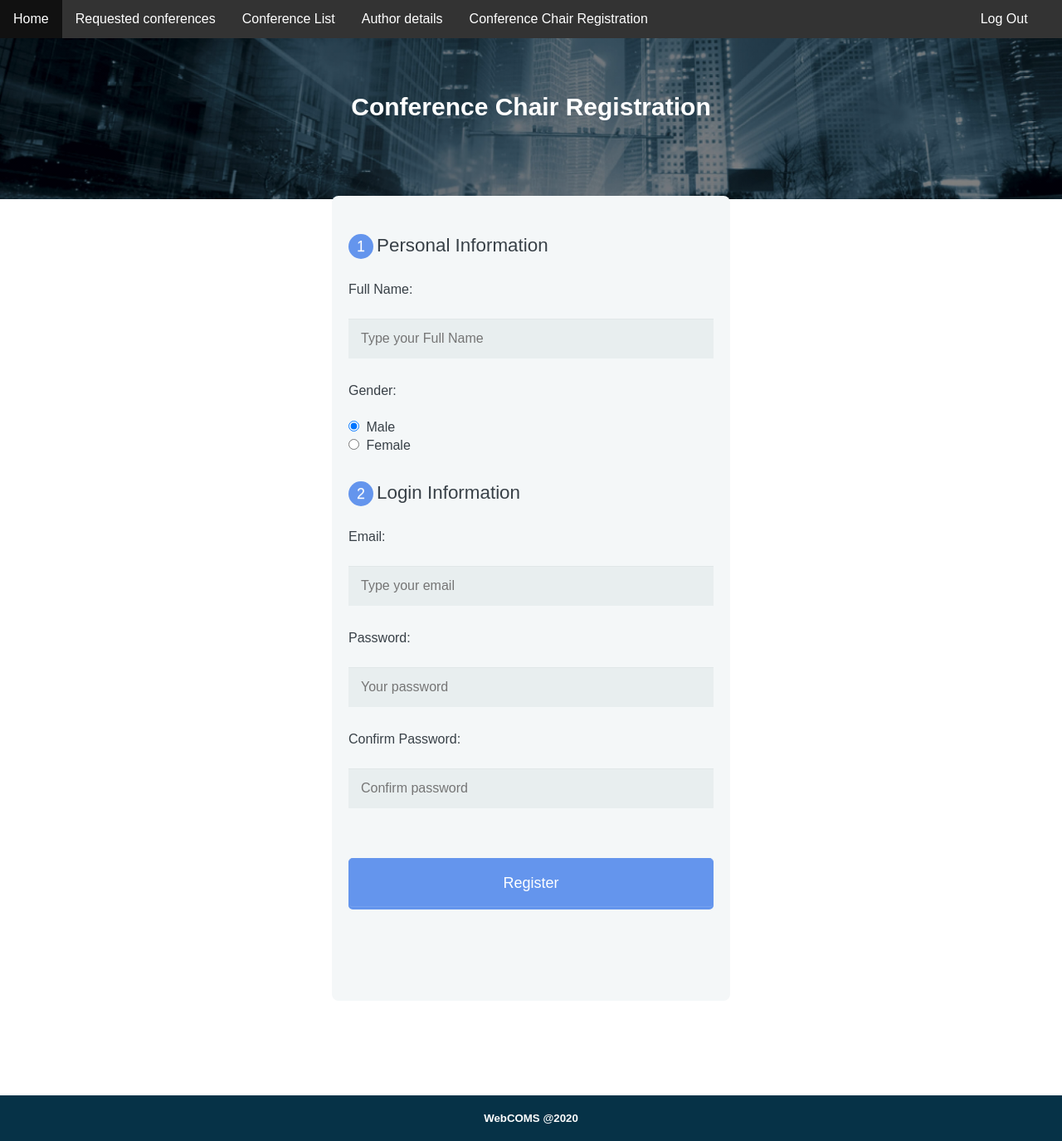
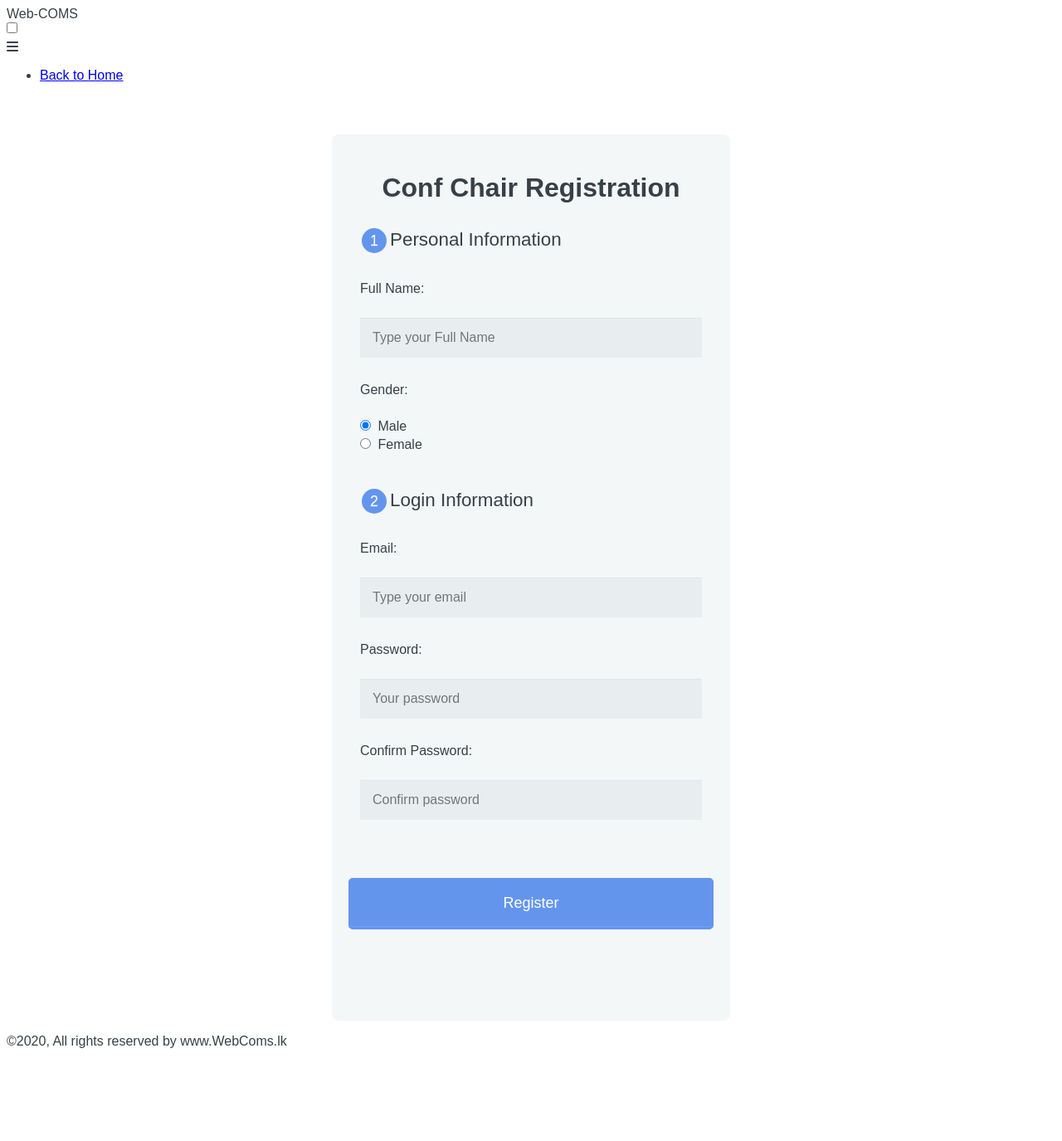
Before and after one commit to Sasini2020/webcoms-conference-mangement-system, a PHP site: page /actors/admin/conferenceChairRegistration.php in a window 1280 px wide. Shown: the whole page at 83% size. After the commit the page ends 1263 px from the top, so only its background shows below. Run offline with PHP 8.4, Linux system fonts and the light colour scheme; the visitor is signed in with stand-in values (Sample User, id 1); some libraries are stand-ins or nearby versions.

Commit message:
Finished Conference chair registration page

```diff
--- a/actors/admin/conferenceChairRegistration.php
+++ b/actors/admin/conferenceChairRegistration.php
@@ -11,65 +11,23 @@
 <head>
 
     <title>Conference Chair Registration</title>
-
-    <link rel="stylesheet" href="../../css/main_style.css">
-	<link rel="stylesheet" href="../../css/style_footer.css">
+	<script src="https://kit.fontawesome.com/a076d05399.js"></script>
+    <link rel="stylesheet" href="../../css/nav_footer_styles.css">
 	<link rel="stylesheet" href="../../css/reg_form_style.css">
-<style>
-	.p {
-	color:white;
-}
-body, html {
-  height: 100%;
-  margin: 0;
-  font-family: Arial, Helvetica, sans-serif;
-
-}
-
-.hero-image {
-  background-image: linear-gradient(rgba(0, 0, 0, 0.5), rgba(0, 0, 0, 0.5)), url("try.jpg");
-  height: 30%;
-  background-position: center;
-  background-repeat: no-repeat;
-  background-size: cover;
-  position: relative;
-}
-.hero-text {
-  text-align: center;
-  position: absolute;
-  top: 50%;
-  left: 50%;
-  transform: translate(-50%, -50%);
-  color: white;
-}
-
-</style>
 </head>
-
 <body>
-<div class="hero-image">
 
   <nav>
+  <div class="logo">Web-COMS</div>
+      <input type="checkbox" id="click">
+            <label for="click" class="menu-btn">
+              <i class="fas fa-bars"></i>
+            </label>
     <ul>
-			<!--<li><a class="active" href="index.php">WebCOMS</a></li>-->
-			<li><a href="adminhomepage.php">Home</a></li>
-			<li><a href="requested_conferences.php">Requested conferences</a></li>
-			<li><a href="conference_list.php">Conference List</a></li>
-			<li><a href="authordetails.php">Author details</a></li>
-			<li><a href="conferenceChairRegistration.php">Conference Chair Registration</a></li>
-			<li>&ensp;&ensp;&ensp;&ensp;&ensp;&ensp;&ensp;&ensp;&ensp;&ensp;&ensp;&ensp;&ensp;&ensp;&ensp;&ensp;&ensp;&ensp;&ensp;&ensp;
-			&ensp;&ensp;&ensp;&ensp;&ensp;&ensp;&ensp;&ensp;&ensp;&ensp;&ensp;&ensp;&ensp;&ensp;&ensp;&ensp;&ensp;&ensp;&ensp;&ensp;
-			&ensp;&ensp;&ensp;&ensp;&ensp;</li>
-			<li><a href="../../index.php">Log Out</a></li>
-
-
+      <li><a href="adminhomepage.php">Back to Home</a></li>
+    </ul>
   </nav>
-<div class="hero-text">
-</br>
-    <h5 style="font-size:30px">Conference Chair Registration</h5>
-</div>
-  <br><br><br><br><br><br><br><br><br><br>
-
+  <br><br>
 
 	<!--Conference Chair Registration form-->
 	<div id="main-wrapper">
@@ -79,7 +37,7 @@ body, html {
 
 		<form action="conferenceChairRegistration.php" method="post">
 		<br><br>
-
+			<h1>Conf Chair Registration</h1>
 			<fieldset>
       		<legend><span class="number">1</span>Personal Information</legend><br>
 
@@ -166,11 +124,12 @@ body, html {
 		?>
 	</div>
 
+
+
+ <!-- Footer section -->
+ <div class="footer">
+            <p>&copy;2020, All rights reserved by www.WebComs.lk</p>
          </div>
-		</br></br></br></br></br></br></br></br></br></br></br></br></br></br></br></br></br></br></br></br>
-	</br></br></br></br></br></br></br></br></br></br></br></br></br></br></br></br>
-	</br></br></br></br></br></br></br></br></br></br></br></br></br></br></br></br></br></br></br></br></br></br></br></br>
-	<h5 style="color:white; padding:20px; margin:0; text-align:center; background-color:#063247">WebCOMS @2020</h5>
+</body>
 
-</body>
 </html>
```
Lines whose indentation alone changed are shown as unchanged.
